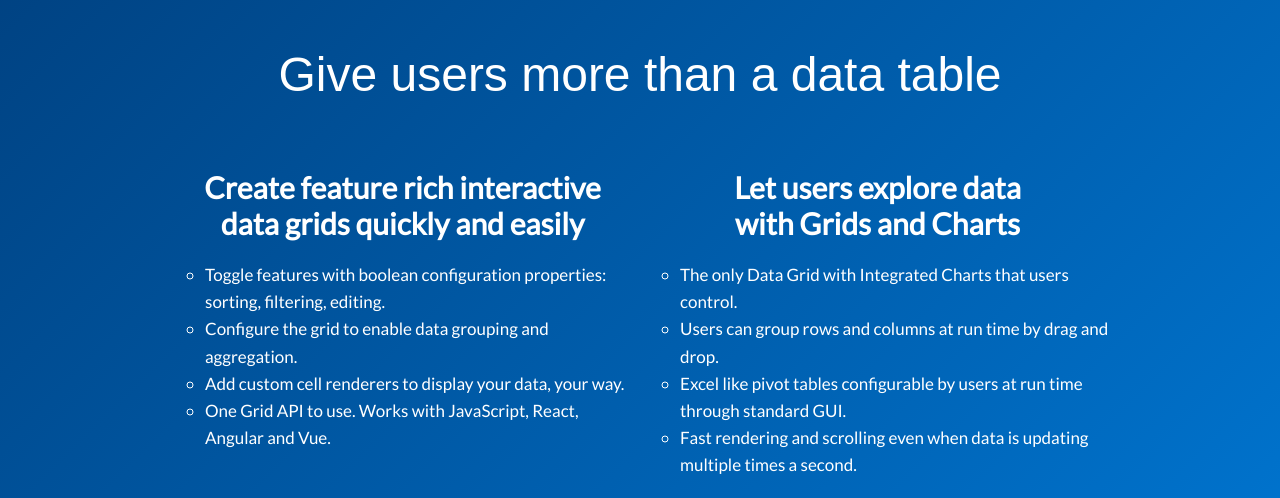
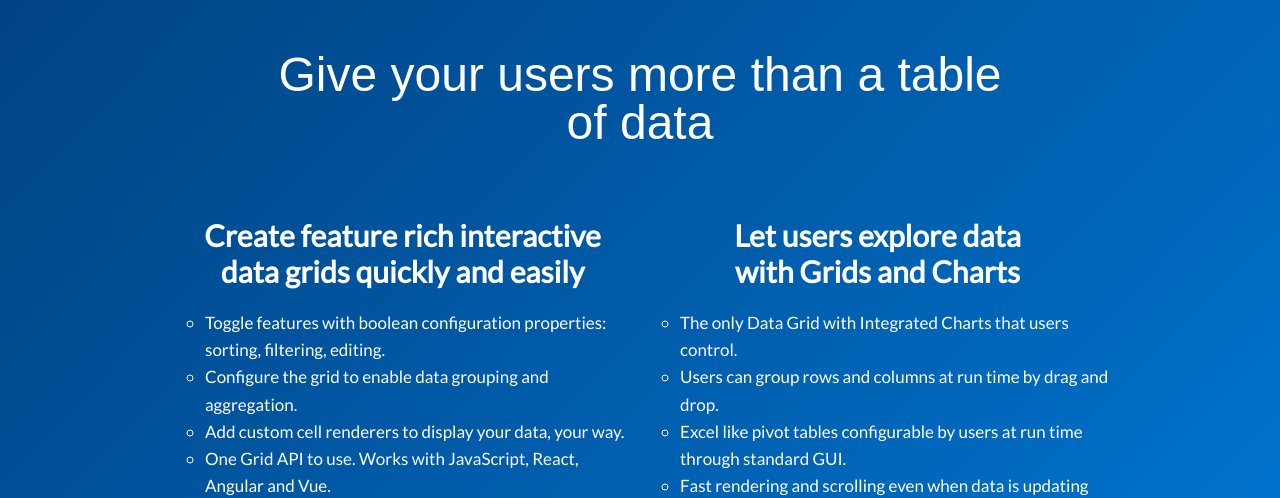
Before and after one commit to ag-grid/landing-pages, a plain HTML site: page react-grid/index.html in a window 1280 px wide. Shown: the part 102-600 px from the top of the page. Drawn offline with Linux system fonts and the light colour scheme; a script that the page names is missing.

Commit message:
copy change

```diff
--- a/react-grid/index.html
+++ b/react-grid/index.html
@@ -64,7 +64,7 @@
         </a>
     </div>
     <h1>
-        Give users more than a data table
+        Give your users more than a table of data
     </h1>
 
     <div class="container">
```
